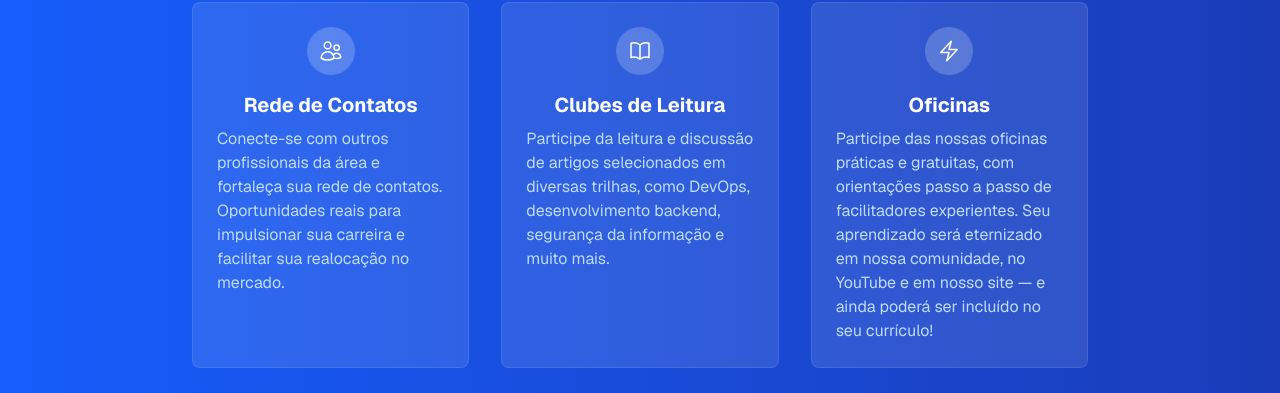
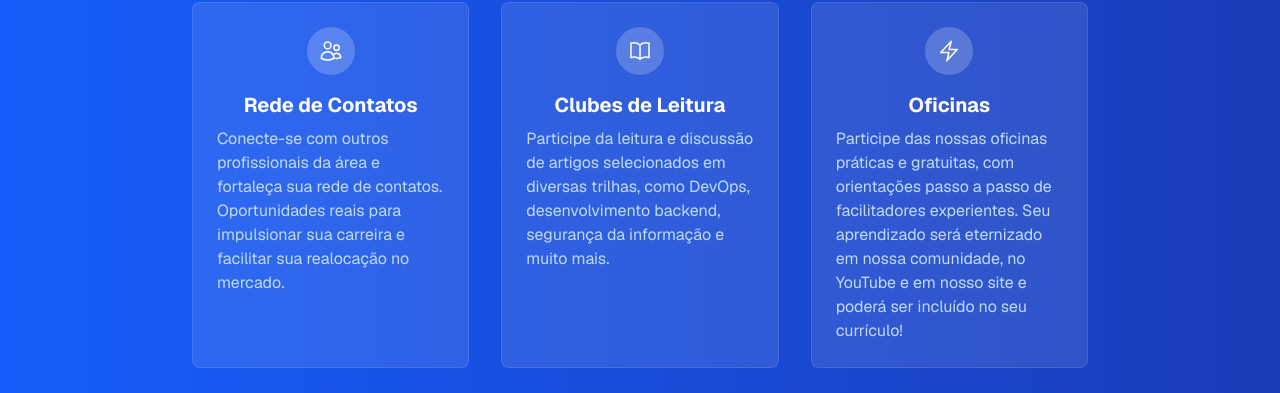
Before and after one commit to BrazilITRemote/brazilitremote-frontend, a Next.js app: page / in a window 1280 px wide. Shown: the part 2886-3279 px from the top of the page. Built offline with nearby package versions, Linux system fonts and the light colour scheme.

Commit message:
fix: remove unnecessary dash in DiscordSection description

```diff
--- a/src/components/DiscordSection.tsx
+++ b/src/components/DiscordSection.tsx
@@ -24,7 +24,7 @@ const discordFeatures = [
     icon: HiOutlineBolt,
     title: "Oficinas",
     description:
-      "Participe das nossas oficinas práticas e gratuitas, com orientações passo a passo de facilitadores experientes. Seu aprendizado será eternizado em nossa comunidade, no YouTube e em nosso site — e ainda poderá ser incluído no seu currículo!",
+      "Participe das nossas oficinas práticas e gratuitas, com orientações passo a passo de facilitadores experientes. Seu aprendizado será eternizado em nossa comunidade, no YouTube e em nosso site e poderá ser incluído no seu currículo!",
   },
 ];
 
```
